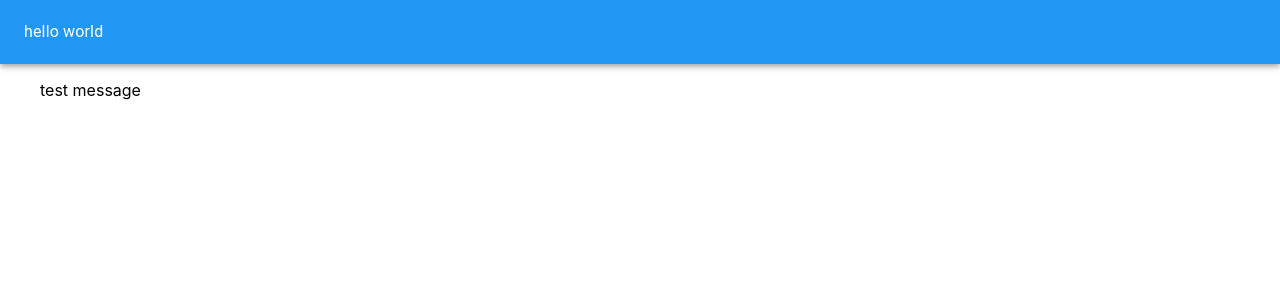
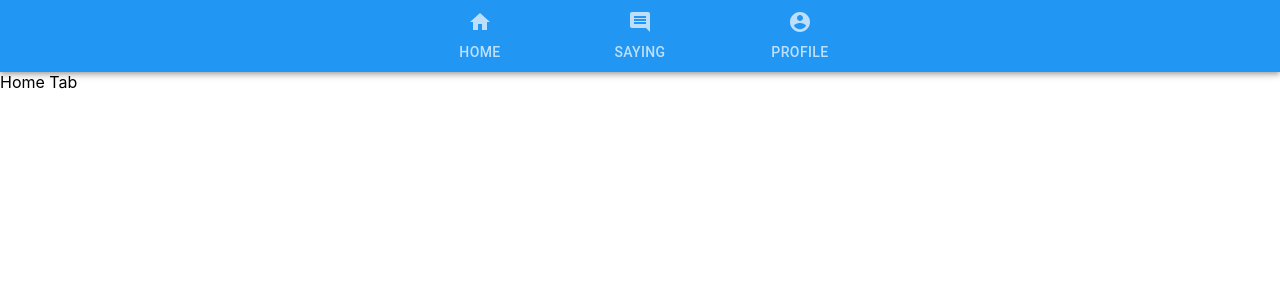
Before and after one commit to AKeyNo/hello-there-frontend, a React (Create React App) app: page / in a window 1280 px wide. Shown: the top 300 px of the page. Built offline with nearby package versions, Linux system fonts and the light colour scheme.

Commit message:
created skeleton app bar

```diff
--- a/src/App.js
+++ b/src/App.js
@@ -1,24 +1,73 @@
 import React from "react";
-import {
-  BrowserRouter as Router,
-  Switch,
-  Route,
-  Redirect,
-} from "react-router-dom";
-
-import { Navbar } from './app/Navbar'
+import { Switch, Route, Link, BrowserRouter, Redirect } from "react-router-dom";
+import { AppBar, Tabs, Tab } from "@material-ui/core";
+import HomeIcon from '@material-ui/icons/Home';
+import CommentIcon from "@material-ui/icons/Comment";
+import AccountCircleIcon from "@material-ui/icons/AccountCircle";
 
 function App() {
+  const routes = ["/", "/tab2", "/tab3"];
   return (
-    <Router>
-      <Navbar />
-      <div className="App">
+    <div className="App">
+      <BrowserRouter>
+        <Route
+          path="/"
+          render={(history) => (
+            <AppBar position="static">
+              <Tabs
+                value={
+                  history.location.pathname !== "/"
+                    ? history.location.pathname
+                    : false
+                }
+                centered
+              >
+                {console.log(history.location.pathname)}
+                <Tab
+                  value={routes[0]}
+                  label="Home"
+                  icon={<HomeIcon />}
+                  component={Link}
+                  to={routes[0]}
+                />
+                <Tab
+                  value={routes[1]}
+                  label="Saying"
+                  icon={<CommentIcon />}
+                  component={Link}
+                  to={routes[1]}
+                />
+                <Tab
+                  value={routes[2]}
+                  label="Profile"
+                  icon={<AccountCircleIcon />}
+                  component={Link}
+                  to={routes[2]}
+                />
+              </Tabs>
+            </AppBar>
+          )}
+        />
         <Switch>
-          <Route exactpath="/" render={() => <ul>test message</ul>}></Route>
+          <Route
+            exact
+            path="/"
+            render={() => <React.Fragment>Home Tab</React.Fragment>}
+          />
+          <Route
+            exact
+            path="/tab2"
+            render={() => <React.Fragment>Saying Tab</React.Fragment>}
+          />
+          <Route
+            exact
+            path="/tab3"
+            render={() => <React.Fragment>Profile Tab</React.Fragment>}
+          />
           <Redirect to="/" />
         </Switch>
-      </div>
-    </Router>
+      </BrowserRouter>
+    </div>
   );
 }
 
--- a/src/app/Navbar.js
+++ /dev/null
@@ -1,15 +0,0 @@
-import { AppBar, Toolbar, Typography } from "@material-ui/core";
-import React from "react";
-//import { Link } from "react-router-dom";
-
-export const Navbar = () => {
-  return (
-    <AppBar position="static">
-      <Toolbar>
-        <Typography>
-          hello world
-        </Typography>
-      </Toolbar>
-    </AppBar>
-  )
-};
```
